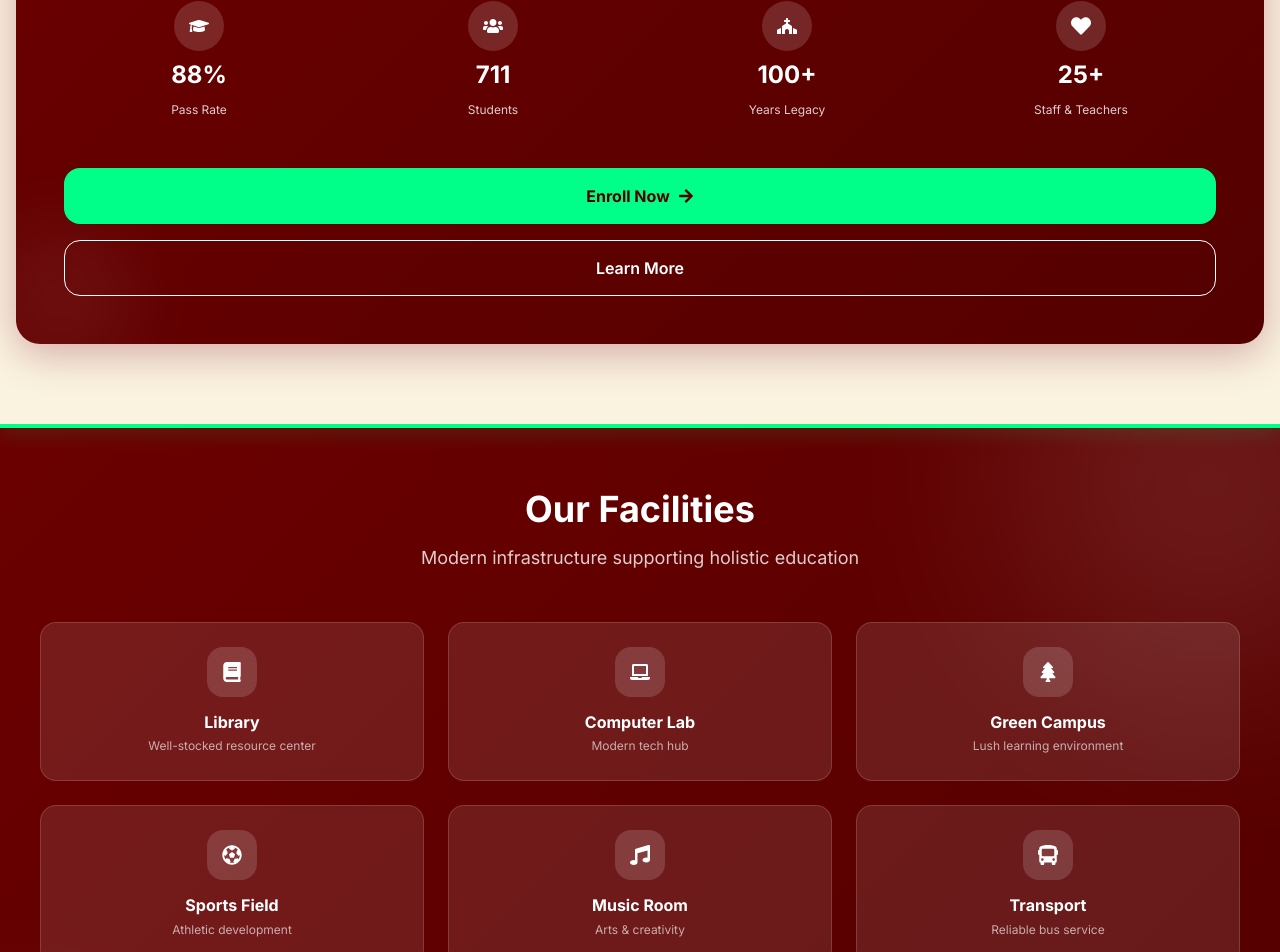
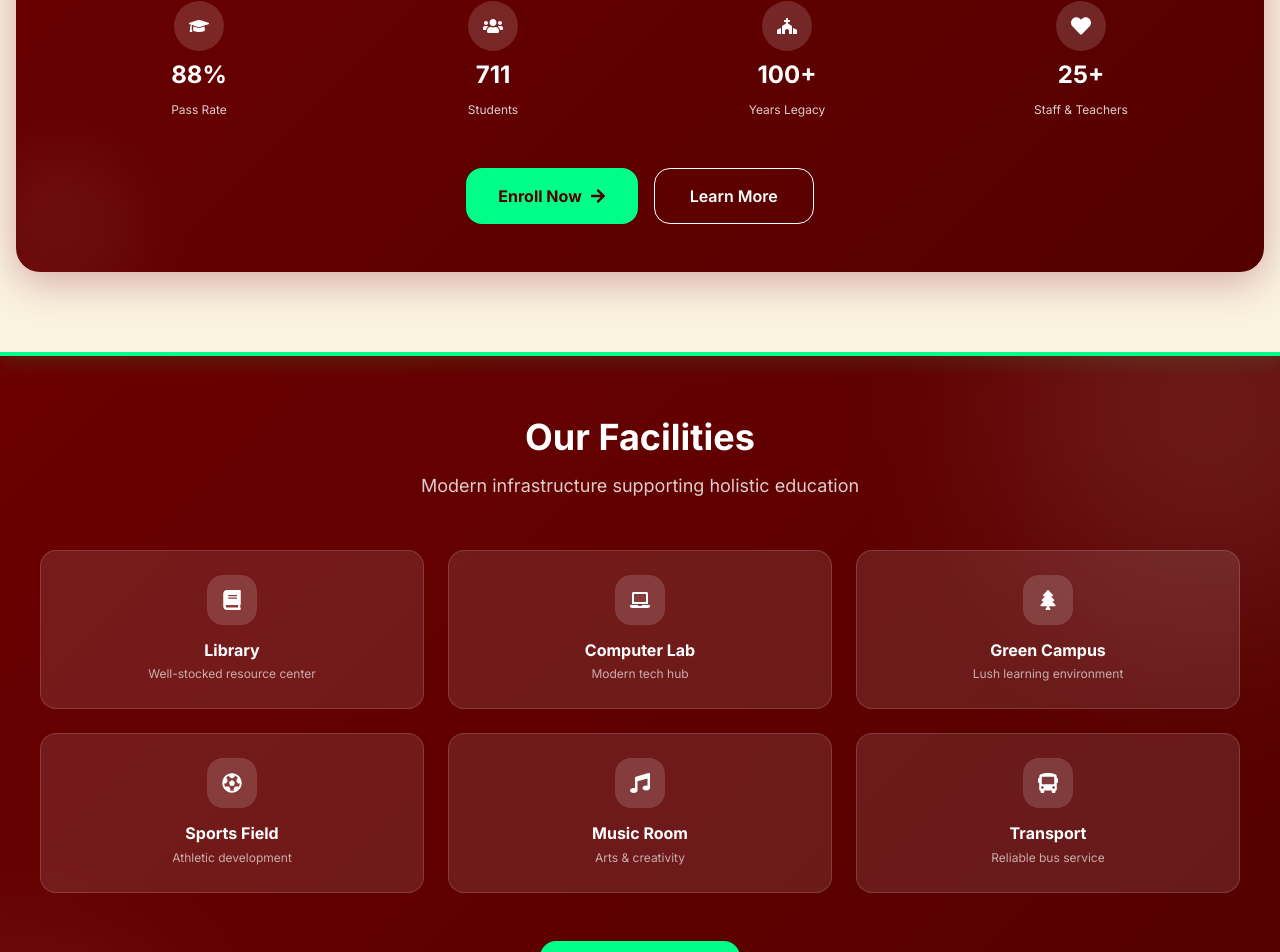
Before and after one commit to Tinashe623/ZONGORO-PRIMARY, a React (Vite) app: page / in a window 1280 px wide. Shown: the part 1964-2916 px from the top of the page. Built offline with nearby package versions, Linux system fonts and the light colour scheme.

Commit message:
style: update action buttons to use responsive Flex layout with centered alignment

```diff
--- a/src/components/sections/WhyChooseUs.tsx
+++ b/src/components/sections/WhyChooseUs.tsx
@@ -182,7 +182,13 @@ const WhyChooseUs = () => {
                 ))}
               </SimpleGrid>
 
-              <VStack spacing={{ base: 3, md: 4 }} pt={4} w="100%">
+              <Flex
+                direction={{ base: "column", md: "row" }}
+                gap={{ base: 3, md: 4 }}
+                pt={4}
+                w="100%"
+                justify={{ md: "center" }}
+              >
                 <Button
                   as={RouterLink}
                   to="/admissions"
@@ -191,7 +197,8 @@ const WhyChooseUs = () => {
                   color="maroon.700"
                   fontWeight="700"
                   px={{ base: 6, md: 8 }}
-                  w="100%"
+                  w={{ base: "100%", md: "auto" }}
+                  minW={{ md: "160px" }}
                   _hover={{
                     bg: '#00dd77',
                     transform: 'translateY(-2px)',
@@ -210,14 +217,15 @@ const WhyChooseUs = () => {
                   color="white"
                   fontWeight="600"
                   px={{ base: 6, md: 8 }}
-                  w="100%"
+                  w={{ base: "100%", md: "auto" }}
+                  minW={{ md: "160px" }}
                   _hover={{
                     bg: 'whiteAlpha.200',
                   }}
                 >
                   Learn More
                 </Button>
-              </VStack>
+              </Flex>
             </VStack>
           </Box>
         </ScrollReveal>
```
